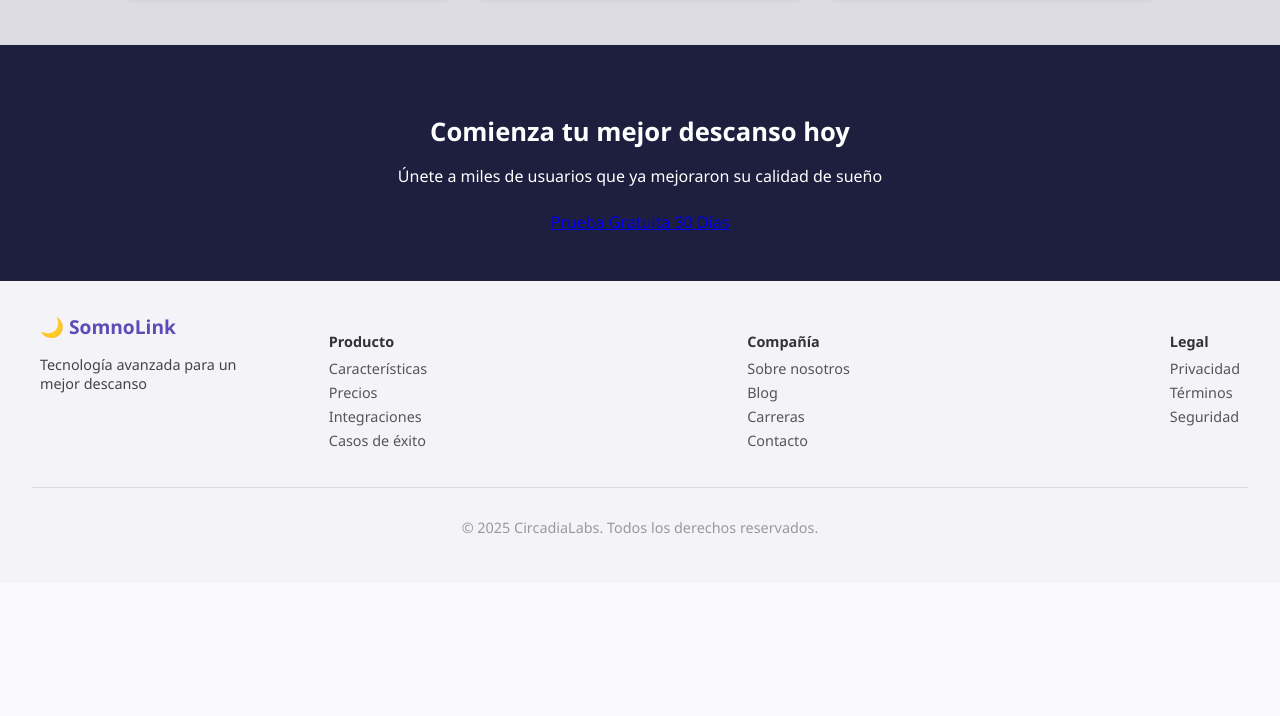
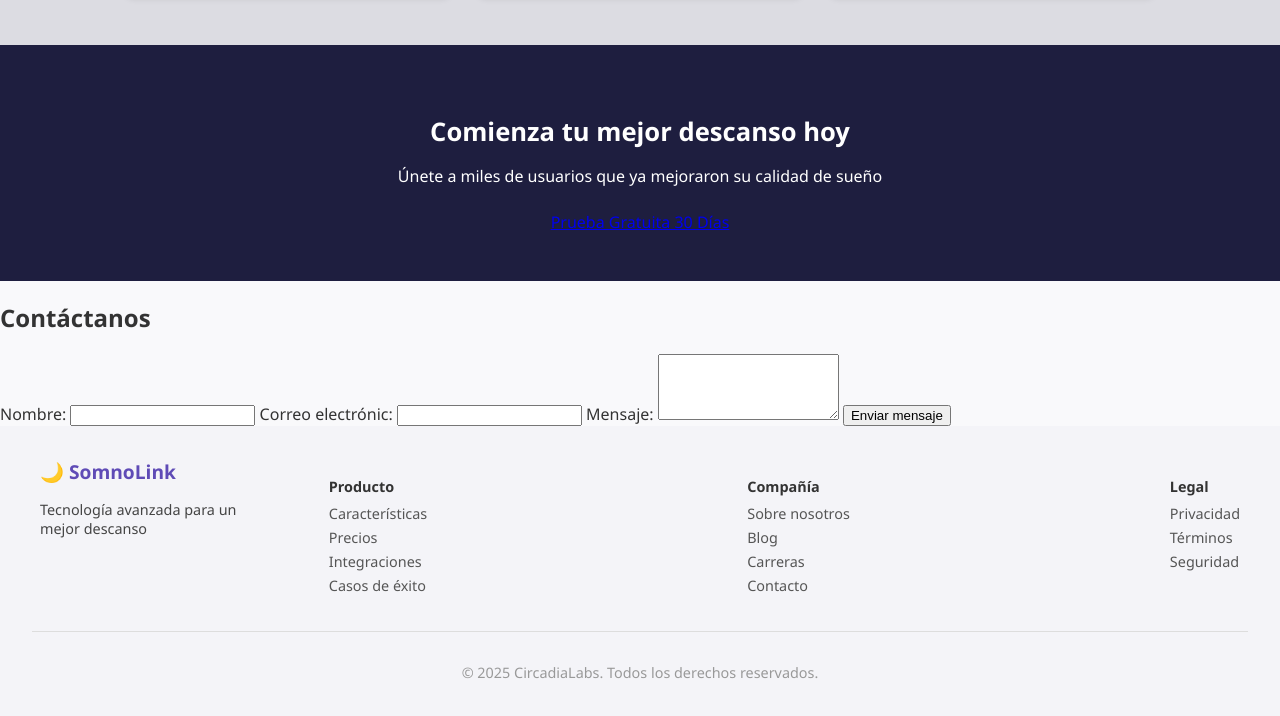
Before and after one commit to CircadiaLabs/SomnoLink, a plain HTML site: page index.html in a window 1280 px wide. Shown: the part 1887-2603 px from the top of the page. Before the commit the page ends 2470 px from the top, so only its background shows below. Drawn offline with Linux system fonts and the light colour scheme.

Commit message:
Update index.html
Update and rename public/index.html to index.html

```diff
--- a/index.html
+++ b/index.html
@@ -106,6 +106,19 @@
     <a href="#prueba">Prueba Gratuita 30 Días</a>
   </section>
 
+  <section class="contact-section" id="contacto">
+    <h2>Contáctanos</h2>
+    <form id="contact-form">
+      <label for="name">Nombre:</label>
+      <input type="text" id="name" name="name" required />
+      <label for="email">Correo electrónic:</label>
+      <input type="email" id="email" name="email" required />
+      <label for="message">Mensaje:</label>
+      <textarea id="message" name="message" rows="4" required /></textarea>
+      <button type="submit">Enviar mensaje</button>
+    </form>
+  </section>
+
 <footer class="footer">
   <div class="footer-content">
     <div class="footer-brand">
@@ -145,5 +158,6 @@
     <p>© 2025 CircadiaLabs. Todos los derechos reservados.</p>
   </div>
 </footer>
+<script src="public/assets/scripts/main.js"></script>
 </body>
 </html>
```
